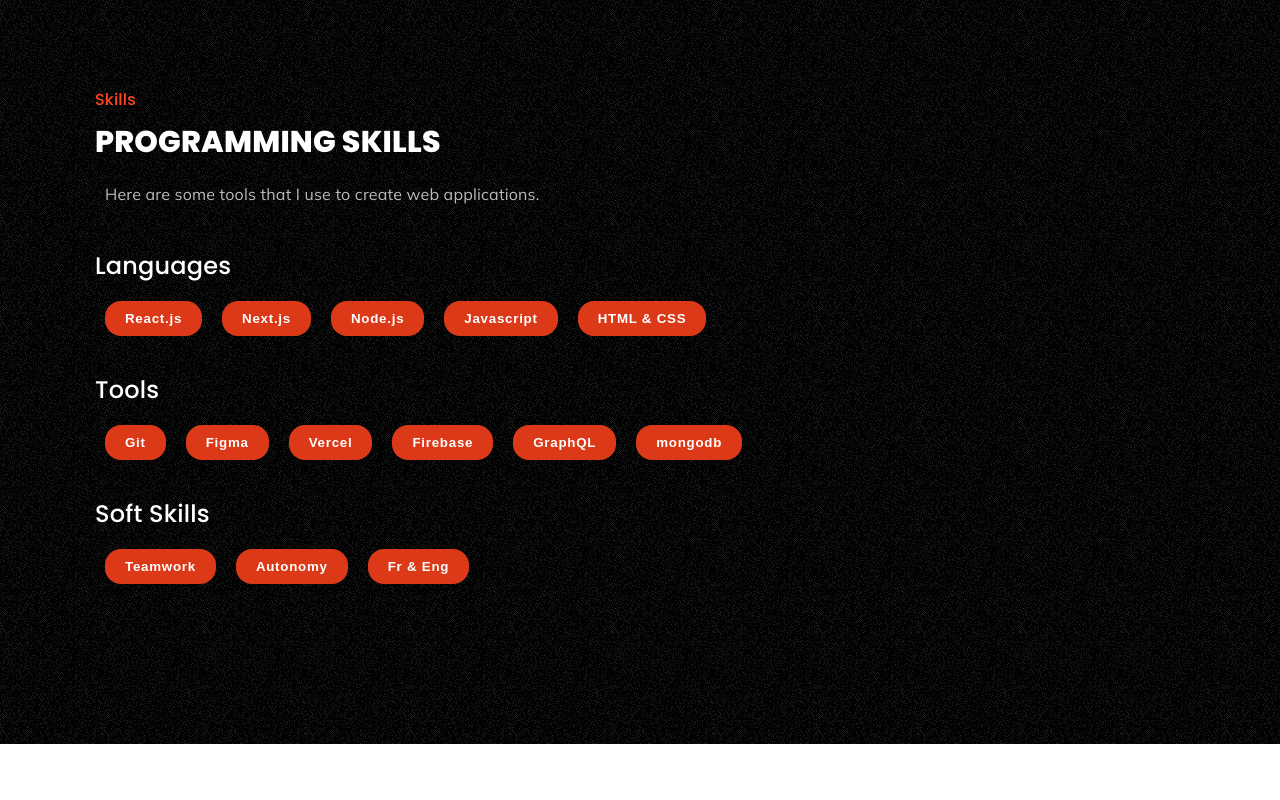
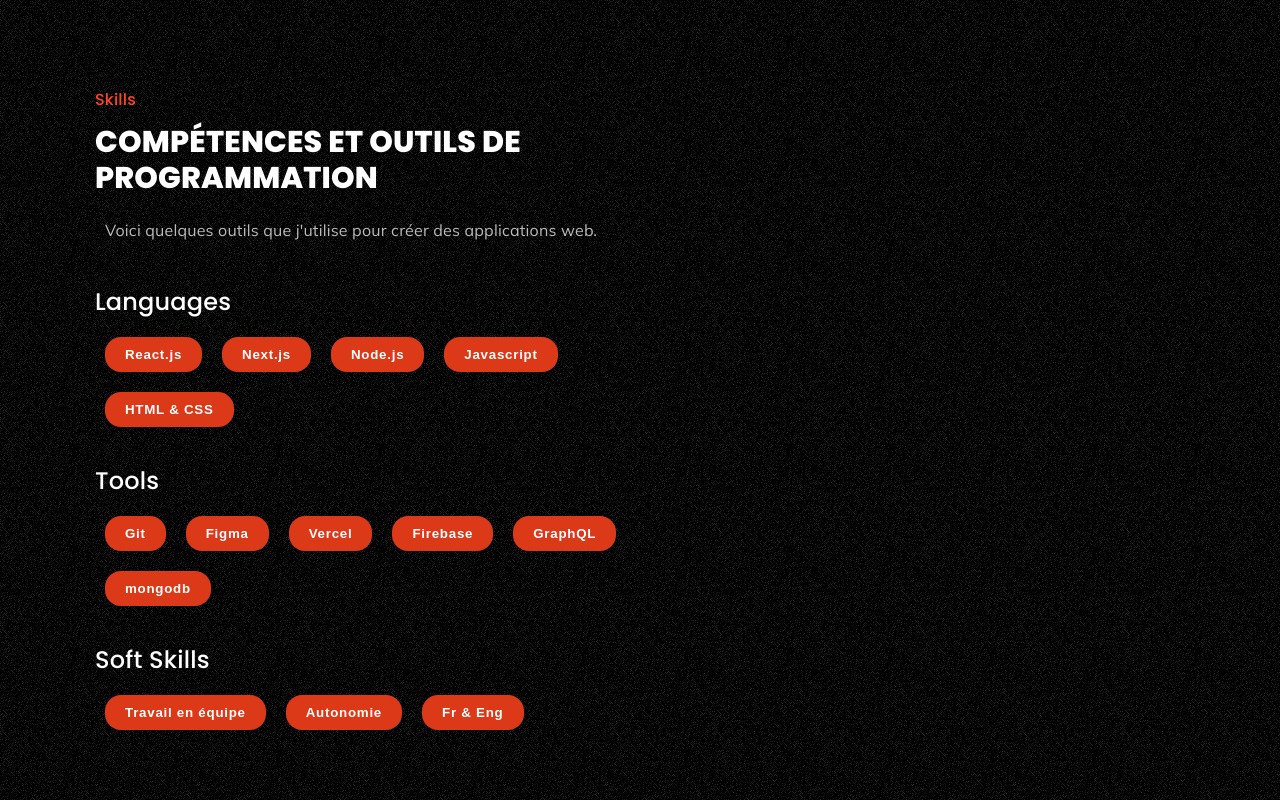
Before and after one commit to tboittin/kura-website, a Next.js app: page / in a window 1280 px wide. Shown: the part 1800-2600 px from the top of the page. Built offline with nearby package versions, Linux system fonts and the light colour scheme.

Commit message:
skills i18n

```diff
--- a/components/elements/Skills.js
+++ b/components/elements/Skills.js
@@ -1,39 +1,37 @@
-import dynamic from "next/dynamic";
-import React, { useEffect } from "react";
+import dynamic from "next/dynamic"
+import React, { useEffect } from "react"
 
-import Pill from '../design/pill'
+import Pill from "../design/pill"
 
-import SKILLS from '../../data/SKILLS.json'
+import SKILLS from "../../data/SKILLS.json"
 import IMG_CREDIT from "../../data/IMG_CREDIT.json"
-
 
 const ParallaxVideo = dynamic(import("./Parallax"), {
   ssr: false,
-});
+})
 
+const Skills = ({ languageContent, locale }) => {
+  useEffect(() => {
+    const boxes = document.querySelectorAll(".bar")
 
-const Skills = () => {
-    useEffect(() => {
-        const boxes = document.querySelectorAll(".bar");
+    window.addEventListener("scroll", checkBoxes)
 
-        window.addEventListener("scroll", checkBoxes);
-
-        checkBoxes();
+    checkBoxes()
 
     function checkBoxes() {
-            const triggerBottom = (window.innerHeight / 5) * 5;
+      const triggerBottom = (window.innerHeight / 5) * 5
 
-            boxes.forEach((box) => {
-                const boxTop = box.getBoundingClientRect().top;
+      boxes.forEach(box => {
+        const boxTop = box.getBoundingClientRect().top
 
         if (boxTop < triggerBottom) {
-                    box.classList.add("open");
+          box.classList.add("open")
         } else {
-                    box.classList.remove("open");
+          box.classList.remove("open")
         }
-            });
+      })
     }
-    });
+  })
 
   return (
     <div>
@@ -44,26 +42,27 @@
               <div className="left">
                 <div className="kura_tm_main_title light">
                   <span>Skills</span>
-                                    <h3>Programming Skills</h3>
+                  <h3>{languageContent.skillTitle}</h3>
                 </div>
-                                <div
-                                    className="text wow fadeInUp"
-                                    data-wow-duration=".7s"
-                                >
-                                    <p>
-                                        Here are some tools that I use to create web applications.
-                                    </p>
+                <div className="text wow fadeInUp" data-wow-duration=".7s">
+                  <p>{languageContent.skillSubtitle}</p>
                 </div>
-                                {SKILLS &&
+                {SKILLS[locale] && (
                   <div className="skills-pills">
                     <h4>Languages</h4>
-                                            {SKILLS.languages.map(skill => <Pill text={skill} key={skill}/>)}
+                    {SKILLS[locale].languages.map(skill => (
+                      <Pill text={skill} key={skill} />
+                    ))}
                     <h4>Tools</h4>
-                                            {SKILLS.tools.map(skill => <Pill text={skill} key={skill}/>)}
+                    {SKILLS[locale].tools.map(skill => (
+                      <Pill text={skill} key={skill} />
+                    ))}
                     <h4>Soft Skills</h4>
-                                            {SKILLS.softSkills.map(skill => <Pill text={skill} key={skill}/>)}
+                    {SKILLS[locale].softSkills.map(skill => (
+                      <Pill text={skill} key={skill} />
+                    ))}
                   </div>
-                                }
+                )}
                 {/* <div
                                     className="dodo_progress wow fadeInUp"
                                     data-wow-duration=".7s"
@@ -116,7 +115,6 @@
                                         </div>
                                     </div>
                                 </div> */}
-
               </div>
               <div className="right">
                 {/* <ParallaxVideo /> */}
@@ -125,11 +123,9 @@
                   data-speed="0"
                   title={IMG_CREDIT["ming-shan-vertical"]}
                   style={{
-                                        backgroundImage:
-                                            "url(/img/ming-shan-vertical.jpg)",
-                                        backgroundAttachment:
-                                            "fixed",
-                                        backgroundPositionX: "450px"
+                    backgroundImage: "url(/img/ming-shan-vertical.jpg)",
+                    backgroundAttachment: "fixed",
+                    backgroundPositionX: "450px",
                   }}
                 ></div>
               </div>
@@ -138,7 +134,7 @@
         </div>
       </div>
     </div>
-    );
-};
+  )
+}
 
-export default Skills;
+export default Skills
--- a/data/LANGUAGE_CONTENT.json
+++ b/data/LANGUAGE_CONTENT.json
@@ -3,12 +3,22 @@
     "greeting": "salut",
     "job": "Développeur Web",
     "portfolioSubtitle": "Projets précédents",
-    "externalLink": "Lien Externe"
+    "externalLink": "Lien Externe",
+    "skillTitle": "Compétences et outils de programmation",
+    "skillSubtitle": "Voici quelques outils que j'utilise pour créer des applications web.",
+    "skillLanguages": "Langages",
+    "skillTools": "Outils",
+    "skillSoftSkills": "Soft Skills"
   },
   "en-US": {
     "greeting": "hello",
     "job": "Web Developer",
     "portfolioSubtitle": "Selected Works",
-    "externalLink": "External Link"
+    "externalLink": "External Link",
+    "skillTitle": "Programming Skills",
+    "skillSubtitle": "Here are some tools that I use to create web applications.",
+    "skillLanguages": "Languages",
+    "skillTools": "Tools",
+    "skillSoftSkills": "Soft Skills"
   }
 }
--- a/data/SKILLS.json
+++ b/data/SKILLS.json
@@ -1,5 +1,12 @@
 {
-  "languages": ["React.js", "Next.js", "Node.js", "Javascript", "HTML & CSS"],
-  "tools":["Git", "Figma", "Vercel", "Firebase", "GraphQL", "mongodb"],
-  "softSkills":["Teamwork", "Autonomy", "Fr & Eng"]
+  "en-US": {
+    "languages": ["React.js", "Next.js", "Node.js", "Javascript", "HTML & CSS"],
+    "tools": ["Git", "Figma", "Vercel", "Firebase", "GraphQL", "mongodb"],
+    "softSkills": ["Teamwork", "Autonomy", "Fr & Eng"]
+  },
+  "fr": {
+    "languages": ["React.js", "Next.js", "Node.js", "Javascript", "HTML & CSS"],
+    "tools": ["Git", "Figma", "Vercel", "Firebase", "GraphQL", "mongodb"],
+    "softSkills": ["Travail en équipe", "Autonomie", "Fr & Eng"]
+  }
 }
--- a/public/css/style.css
+++ b/public/css/style.css
@@ -1173,7 +1173,7 @@
   z-index: 3;
 }
 .kura_tm_skills .left {
-  width: 80%;
+  width: 75%;
   padding-right: 200px;
 }
 .kura_tm_skills .left h4 {
```
Lines whose indentation alone changed are shown as unchanged.
